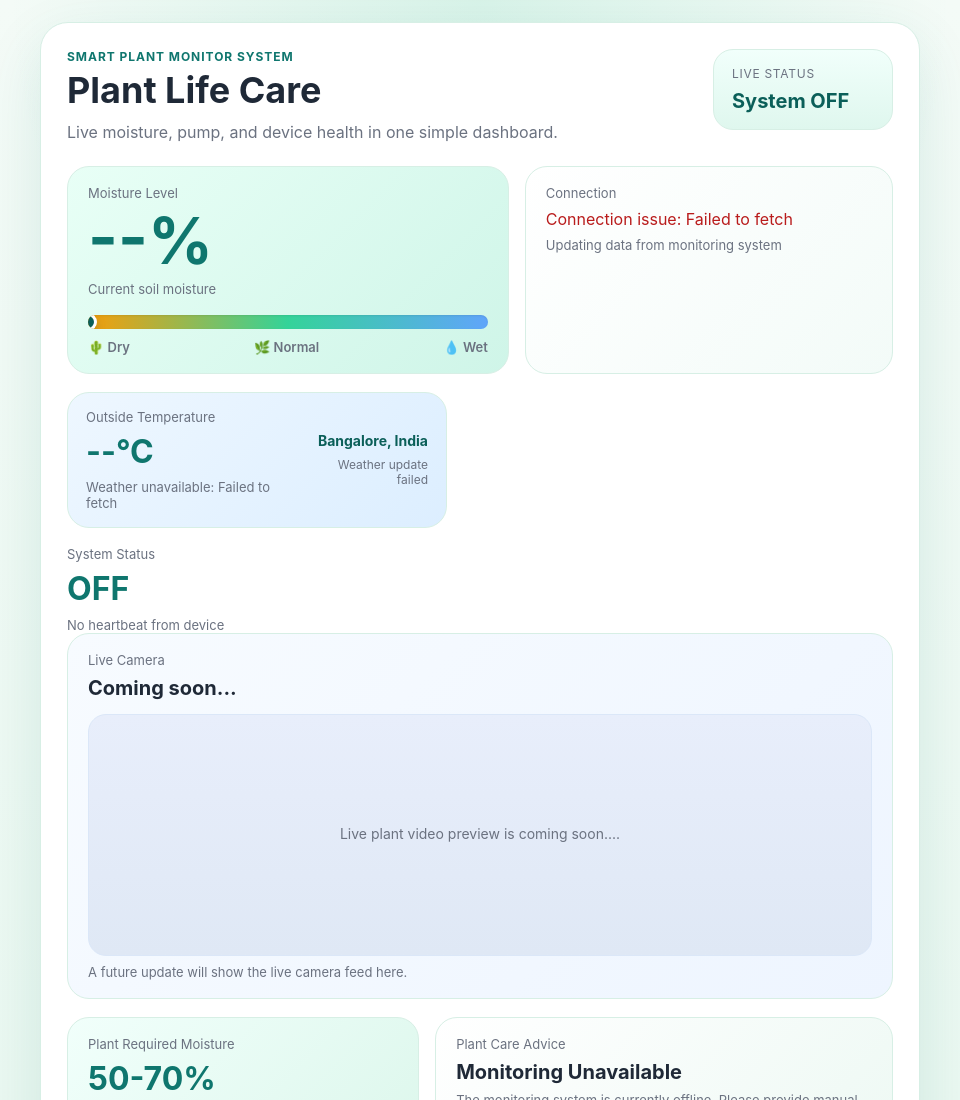
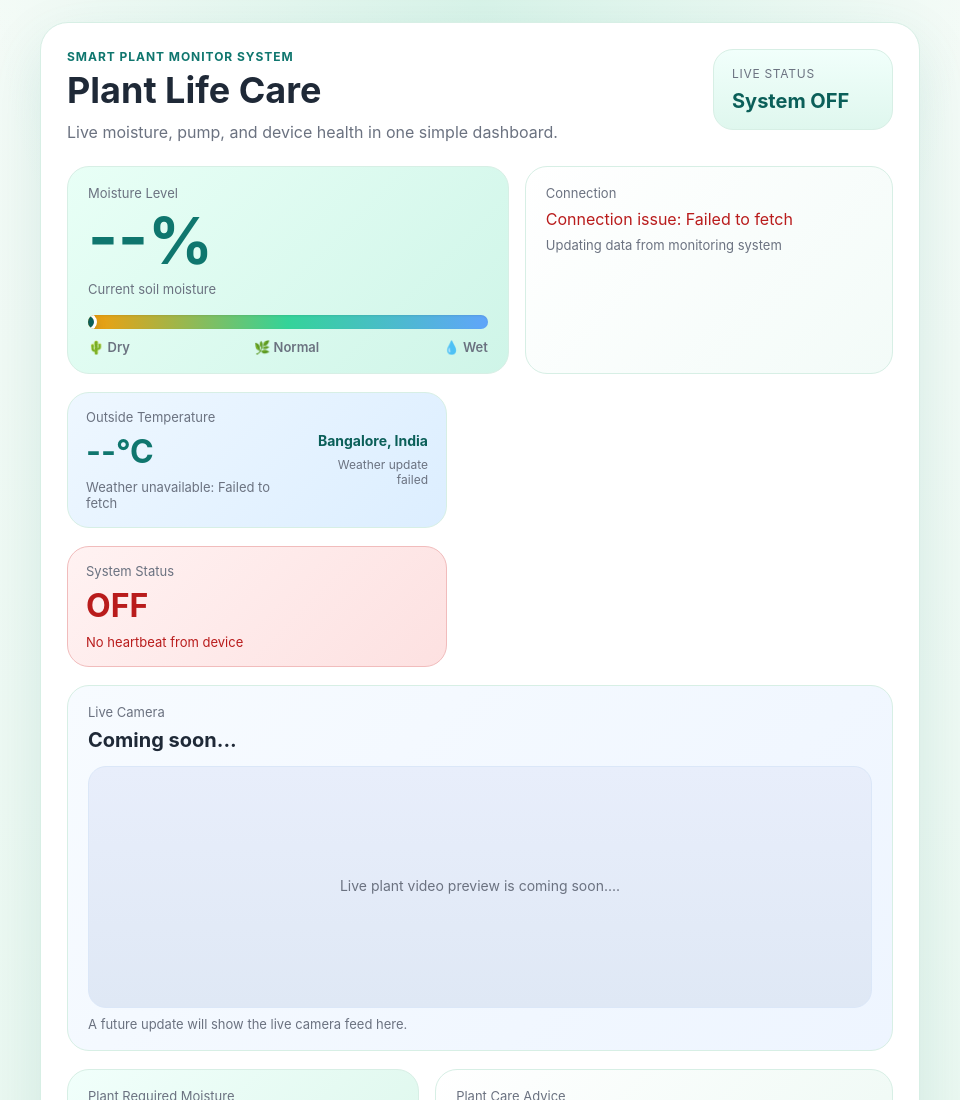
Before and after one commit to dhirajpu/Plant_watering_remote, a plain HTML site: page index.html in a window 1280 px wide. Shown: the top 1100 px of the page, without its empty margins (160-1120 px from the left). Drawn offline with Linux system fonts and the light colour scheme; no server answers.

Commit message:
Update styles.css

```diff
--- a/styles.css
+++ b/styles.css
@@ -108,6 +108,12 @@ h1 {
   margin-bottom: 18px;
 }
 
+.system-panel {
+  display: flex;
+  justify-content: flex-start;
+  margin-bottom: 18px;
+}
+
 .camera-panel {
   margin-bottom: 18px;
 }
@@ -122,6 +128,29 @@ h1 {
   padding: 16px 18px;
   border: 1px solid var(--card-border);
   background: linear-gradient(135deg, #eef7ff, #dceeff);
+}
+
+.system-card {
+  width: min(100%, 380px);
+  border-radius: 22px;
+  padding: 16px 18px;
+  border: 1px solid var(--card-border);
+  background: linear-gradient(135deg, #f2fff9, #e2f8ef);
+}
+
+.system-card.system-on {
+  background: linear-gradient(135deg, #f2fff9, #dcf7eb);
+  border-color: #b7e9d5;
+}
+
+.system-card.system-off {
+  background: linear-gradient(135deg, #fff2f2, #fde1e1);
+  border-color: #f1bcbc;
+}
+
+.system-card.system-off .value,
+.system-card.system-off .hint {
+  color: #b91c1c;
 }
 
 .weather-meta {
@@ -387,6 +416,7 @@ h1 {
   }
 
   .weather-card,
+  .system-card,
   .weather-meta,
   .camera-header {
     align-items: flex-start;
@@ -394,6 +424,10 @@ h1 {
   }
 
   .weather-card {
+    width: 100%;
+  }
+
+  .system-card {
     width: 100%;
   }
 
```
